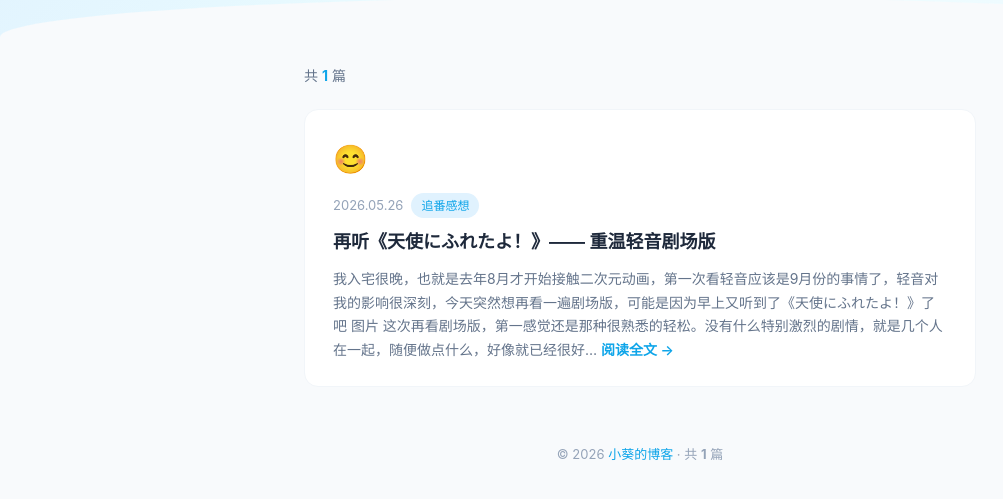
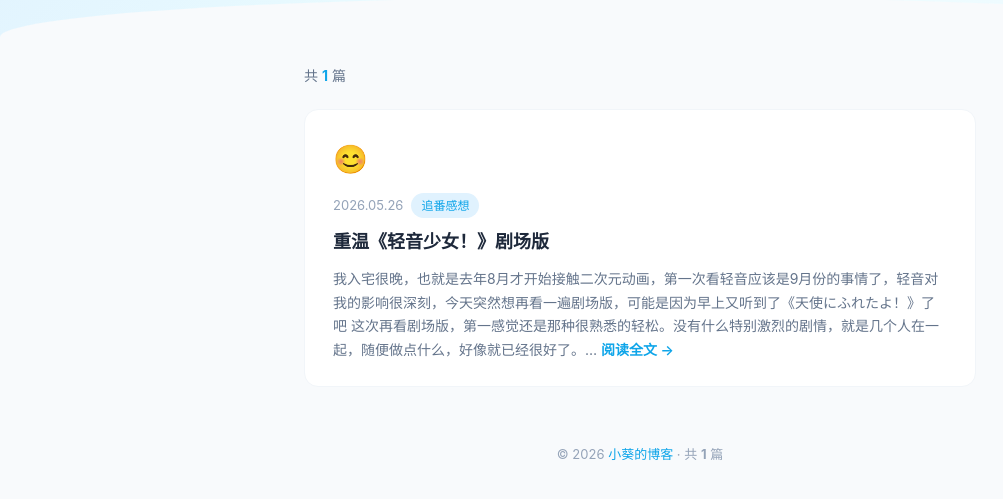
Before and after one commit to xiaokuiizumi/xiaokui-blog, a plain HTML site: page posts.html in a window 1280 px wide. Shown: the part 187-686 px from the top of the page, without its empty margins (0-1003 px from the left). Drawn offline with nearby package versions, Linux system fonts and the light colour scheme.

Commit message:
Fix title, remove image placeholders, add original article link

```diff
--- a/posts.html
+++ b/posts.html
@@ -98,7 +98,7 @@
     <script>
         const STORAGE_KEY = 'xiaokui_posts_static';
         const DEFAULT_POSTS = [
-            { title: '再听《天使にふれたよ！》—— 重温轻音剧场版', content: '我入宅很晚，也就是去年8月才开始接触二次元动画，第一次看轻音应该是9月份的事情了，轻音对我的影响很深刻，今天突然想再看一遍剧场版，可能是因为早上又听到了《天使にふれたよ！》了吧\n图片\n这次再看剧场版，第一感觉还是那种很熟悉的轻松。没有什么特别激烈的剧情，就是几个人在一起，随便做点什么，好像就已经很好了。\n\n剧情其实大概还记得，是她们毕业前一起去伦敦的那一段。她们毕业前一起去伦敦旅行，梓也跟着一起去了。她们后来还为梓写了一首《天使にふれたよ！》，当作离别前的礼物。\n\n图片\n刚到伦敦那一段现在反而记得特别清楚。被出租车送错酒店、在寿司店被误认成乐队、稀里糊涂被推上台——明明都是些很乱的事情，但看着的时候却一直在笑。\n图片\n夜里酒店安静下来，梓无意间凑到唯桌边，瞥见摊开的歌词草稿上，歪歪扭扭写着一行字：「梓喵 LovE」。她脸颊猛地一热，像被烫到似的缩回手，慌慌张张钻回自己床上，连被子都拉到了鼻尖。\n旅行最后一天，她们在伦敦眼下演出完，又匆匆赶着回去。\n\n归途的出租车里，是全片我最爱的一幕。\n出租车缓缓穿行在伦敦暮色里，梓靠在车窗上沉沉睡去。街灯的暖光一格格掠过她的发梢，车厢里流淌着轻柔的背景音乐，窗外的夜景被揉成模糊的光斑。整个狭小空间，都被包裹在一种安静又柔软的温柔里。\n那一刻其实什么都没有发生，我却特意把进度条拉回去，又看了一遍。\n明明刚看过，却还是想再确认一次。\n图片\n回到学校后，几人听说爵士研要办毕业演唱会，当即一拍即合，打算在教室里办一场属于轻音部的 Live。佐和子想起自己高中时的教室演唱会，决定帮助她们，悄悄帮她们瞒住了教务老师。可纸终究包不住火，熟悉的脚步声还是从走廊那头传了过来。但老师看到她们认真歌唱的模样，也只是无奈又温和地默许了这场小小的狂欢。\n图片\n教室的演出结束后，四人心里都开始想起来 —— 要为梓写一首只属于她的歌。紬先一步谱好了温柔的旋律，可轮到唯填词时，却总是写了又划、改了又改，总觉得再华丽的词句，也道不尽这两年的心意。\n直到某天在天台，风轻轻吹过，唯忽然想起刚入部时，大家演奏的那首《请给我翅膀吧》。她望着楼下的校园，忽然轻声开口：\n\n"给了我们翅膀的，就是梓喵啊。"\n\n"梓喵是让我们变得幸福的、小小的、可爱的天使。"\n\n图片\n一瞬间，所有的心意都汇成了歌词。她们赶在毕业之前，终于完成了这份藏满温柔的礼物。\n\n在熟悉的轻音部活动室里，梓被四人请到中间。琴弦轻拨，《天使にふれたよ！》的旋律缓缓响起，把那些一直没说出口的话，都唱给了她。\n\n图片\n\n画面一转，少女们在桥上奔跑。「おしまい」的字样出现，电影就此结束。但我总觉得，她们的故事还在继续。她们会升入大学，会拥有更远的未来，只是我们，好像已经没有办法再看到后面的部分了。', tag: '追番感想', mood: '😊', date: '2026-05-26' }
+            { title: '重温《轻音少女！》剧场版', content: '我入宅很晚，也就是去年8月才开始接触二次元动画，第一次看轻音应该是9月份的事情了，轻音对我的影响很深刻，今天突然想再看一遍剧场版，可能是因为早上又听到了《天使にふれたよ！》了吧\n\n这次再看剧场版，第一感觉还是那种很熟悉的轻松。没有什么特别激烈的剧情，就是几个人在一起，随便做点什么，好像就已经很好了。\n\n剧情其实大概还记得，是她们毕业前一起去伦敦的那一段。她们毕业前一起去伦敦旅行，梓也跟着一起去了。她们后来还为梓写了一首《天使にふれたよ！》，当作离别前的礼物。\n\n刚到伦敦那一段现在反而记得特别清楚。被出租车送错酒店、在寿司店被误认成乐队、稀里糊涂被推上台——明明都是些很乱的事情，但看着的时候却一直在笑。\n\n夜里酒店安静下来，梓无意间凑到唯桌边，瞥见摊开的歌词草稿上，歪歪扭扭写着一行字：「梓喵 LovE」。她脸颊猛地一热，像被烫到似的缩回手，慌慌张张钻回自己床上，连被子都拉到了鼻尖。\n旅行最后一天，她们在伦敦眼下演出完，又匆匆赶着回去。\n\n归途的出租车里，是全片我最爱的一幕。\n出租车缓缓穿行在伦敦暮色里，梓靠在车窗上沉沉睡去。街灯的暖光一格格掠过她的发梢，车厢里流淌着轻柔的背景音乐，窗外的夜景被揉成模糊的光斑。整个狭小空间，都被包裹在一种安静又柔软的温柔里。\n那一刻其实什么都没有发生，我却特意把进度条拉回去，又看了一遍。\n明明刚看过，却还是想再确认一次。\n\n回到学校后，几人听说爵士研要办毕业演唱会，当即一拍即合，打算在教室里办一场属于轻音部的 Live。佐和子想起自己高中时的教室演唱会，决定帮助她们，悄悄帮她们瞒住了教务老师。可纸终究包不住火，熟悉的脚步声还是从走廊那头传了过来。但老师看到她们认真歌唱的模样，也只是无奈又温和地默许了这场小小的狂欢。\n\n教室的演出结束后，四人心里都开始想起来 —— 要为梓写一首只属于她的歌。紬先一步谱好了温柔的旋律，可轮到唯填词时，却总是写了又划、改了又改，总觉得再华丽的词句，也道不尽这两年的心意。\n直到某天在天台，风轻轻吹过，唯忽然想起刚入部时，大家演奏的那首《请给我翅膀吧》。她望着楼下的校园，忽然轻声开口：\n\n"给了我们翅膀的，就是梓喵啊。"\n\n"梓喵是让我们变得幸福的、小小的、可爱的天使。"\n\n一瞬间，所有的心意都汇成了歌词。她们赶在毕业之前，终于完成了这份藏满温柔的礼物。\n\n在熟悉的轻音部活动室里，梓被四人请到中间。琴弦轻拨，《天使にふれたよ！》的旋律缓缓响起，把那些一直没说出口的话，都唱给了她。\n\n画面一转，少女们在桥上奔跑。「おしまい」的字样出现，电影就此结束。但我总觉得，她们的故事还在继续。她们会升入大学，会拥有更远的未来，只是我们，好像已经没有办法再看到后面的部分了。\n\n---\n原文发布于微信公众号：\nhttps://mp.weixin.qq.com/s/Dmf8yI0fiKL6UKCtng61_A', tag: '追番感想', mood: '😊', date: '2026-05-26' }
         ];
 
         function getPosts() {
```
Also changed, not shown: post.html (+1 -1 lines).
